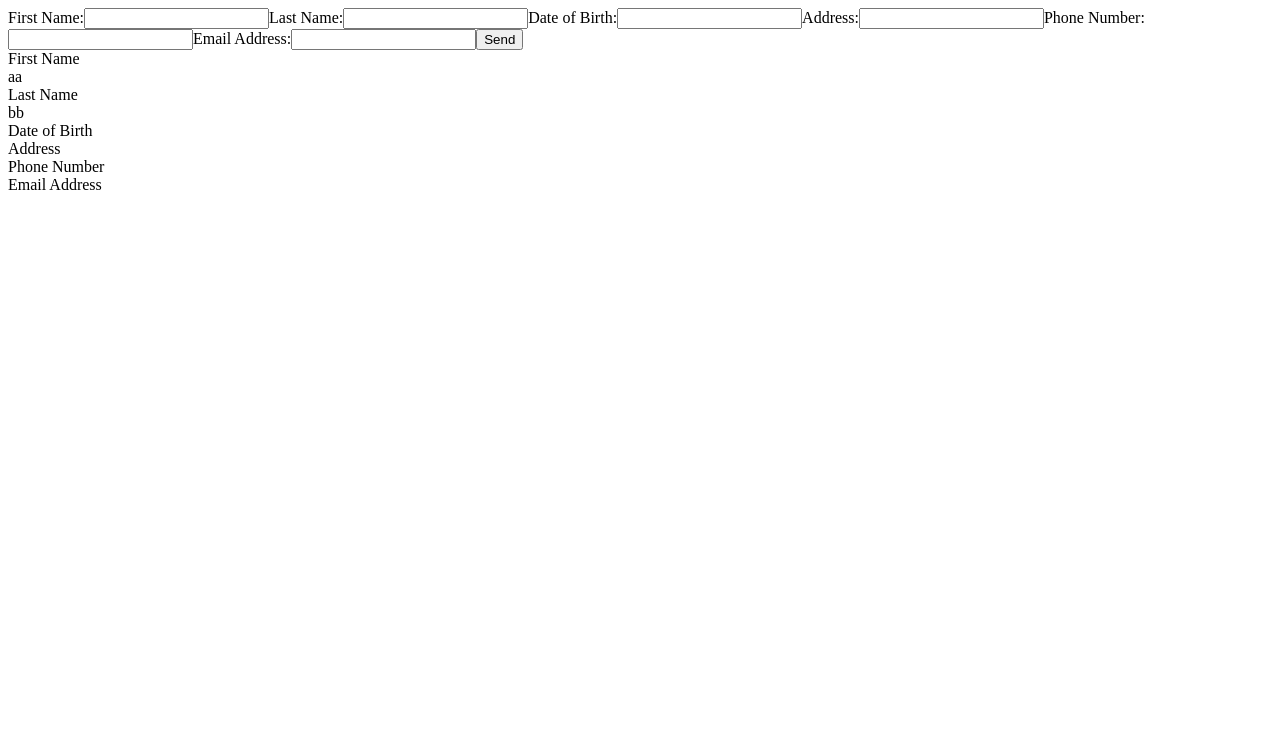
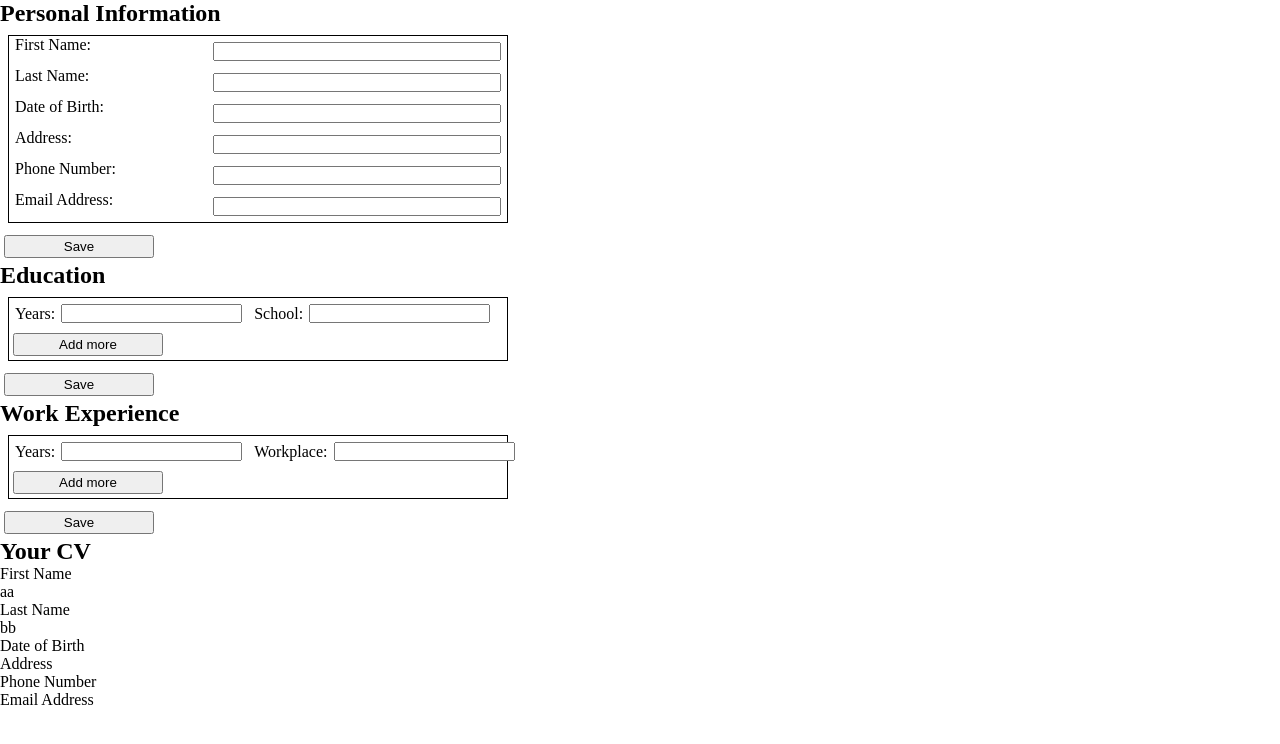
Before and after one commit to Shannqa/cv-app, a React (Vite) app: page / in a window 1280 px wide. Shown: the top 744 px of the page. Built offline with nearby package versions, Linux system fonts and the light colour scheme.

Commit message:
Add education section, a bit of styling to forms and adding more to education and work experience

```diff
--- a/src/components/App.jsx
+++ b/src/components/App.jsx
@@ -1,7 +1,10 @@
 import { useState } from "react";
 import { v4 as uuidv4 } from "uuid";
+import '../styles/App.css'
 import FinishedCV from "./FinishedCV";
 import PersonalInfo from "./PersonalInfo";
+import WorkExperience from "./WorkExperience";
+import Education from "./Education";
 
 function App() {
   const personalSection = [
@@ -37,14 +40,36 @@ function App() {
     }
   ]
 
+  const educationSection = [
+    {
+      id: uuidv4(),
+      labelYears: "Years",
+      valueYears: "",
+      labelSchool: "School",
+      valueSchool: ""
+    }
+  ];
+
+  const experienceSection = [
+    {
+      id: uuidv4(),
+      labelYears: "Years",
+      valueYears: "",
+      labelWork: "Workplace",
+      valueWork: ""
+    }
+  ];
+
   const [personalData, setPersonalData] = useState(personalSection);
+  const [educationData, setEducationData] = useState(educationSection);
+  const [experienceData, setExperienceData] = useState(experienceSection);
+
   const handlePersonalData = (id, e) => {
     setPersonalData(personalData.map(item => {
       if (item.id === id) {
         return {
           ...item,
           value: e.target.value,
-
         };
       } else {
         return item;
@@ -52,9 +77,69 @@ function App() {
     }));
   }
 
+  const handleEducationData = (id, e) => {
+    setEducationData(educationData.map(item => {
+      if (item.id === id) {
+        return {
+          ...item,
+          value: e.target.value,
+        };
+      } else {
+        return item;
+      }
+    }));
+  }
+
+  const handleExperienceData = (id, e) => {
+    setExperienceData(experienceData.map(item => {
+      if (item.id === id) {
+        return {
+          ...item,
+          value: e.target.value,
+        };
+      } else {
+        return item;
+      }
+    }));
+  }
+
+  const handleEducationAdd = (e) => {
+    e.preventDefault();
+    setEducationData(
+      [
+        ...educationData,
+        {
+          id: uuidv4(),
+          labelYears: "Years",
+          valueYears: "",
+          labelSchool: "School",
+          valueSchool: ""
+        }
+      ]
+    )
+  }
+
+  const handleExperienceAdd = (e) => {
+    e.preventDefault();
+    setExperienceData(
+      [
+        ...experienceData,
+        {
+          id: uuidv4(),
+          labelYears: "Years",
+          valueYears: "",
+          labelWork: "Workplace",
+          valueWork: ""
+        }
+      ]
+    )
+  }
+
   return(
     <>
       <PersonalInfo data={personalData} handler={handlePersonalData}/>
+      <Education data={educationData} handler={handleEducationData} handlerAdd={handleEducationAdd}/>
+      <WorkExperience data={experienceData} handler={handleExperienceData} handlerAdd={handleExperienceAdd}/>
       <FinishedCV personal={personalData}/>
     </>
   )
--- /dev/null
+++ b/src/components/Education.jsx
@@ -0,0 +1,30 @@
+import { useState } from "react";
+import Input from "./Input";
+
+function Education( { data, handler, handlerAdd } ) {
+  return (
+    <form id="education-form">
+      <h2>Education</h2>
+      <div className="form">
+        <div className="fields">
+          {data.map(item => (
+            <div key={item.id} className="section">
+            <Input
+              label={item.labelYears}
+              onChange={e => {handler(item.id, e)}}
+            />
+            <Input
+              label={item.labelSchool}
+              onChange={e => {handler(item.id, e)}}
+            />
+          </div>
+        ))}
+        </div>
+        <button onClick={handlerAdd}>Add more</button>
+      </div>
+      <button type="submit">Save</button>
+    </form>
+  )
+}
+
+export default Education
--- a/src/components/FinishedCV.jsx
+++ b/src/components/FinishedCV.jsx
@@ -4,7 +4,7 @@ function FinishedCV( { personal } ) {
   console.log(personal);
   return(
     <>
-
+    <h2>Your CV</h2>
     {personal.map(item => (
       <div key={item.id}>
         <div>{item.label}</div>
--- a/src/components/Input.jsx
+++ b/src/components/Input.jsx
@@ -1,9 +1,10 @@
 function Input( {id, label, type, value, onChange} ) {
 
   return(
-      <label>{label}:
-        <input id={id} type={type} value={value} onChange={onChange}></input>
-      </label>
+    <>
+      <label htmlFor={id}>{label}:</label>
+      <input id={id} type={type} value={value} onChange={onChange}></input>
+    </>
   )
 }
 
--- a/src/components/PersonalInfo.jsx
+++ b/src/components/PersonalInfo.jsx
@@ -3,18 +3,12 @@ import Input from "./Input";
 
 function PersonalInfo( { data, handler } ) {
 
-  function handleSubmit(id, event) {
-    event.preventDefault();
-    const newData = 0;
-
-  }
-
-// function onChange(event) {
-//   setValue(event.target.value);
-// }
-
+  //onSubmit={handleSubmit}
   return (
-    <form onSubmit={handleSubmit}>
+    <form id="personal-form">
+      <h2>Personal Information</h2>
+      <div className="form">
+        <div className="fields">
         {data.map(item => (
           <Input
             key={item.id}
@@ -22,10 +16,11 @@ function PersonalInfo( { data, handler } ) {
             onChange={e => {handler(item.id, e)}}
           />
         ))}
-      <button type="submit">Send</button>
+        </div>
+      </div>
+      <button type="submit">Save</button>
     </form>
   )
-
 }
 
 export default PersonalInfo
--- a/src/components/WorkExperience.jsx
+++ b/src/components/WorkExperience.jsx
@@ -0,0 +1,30 @@
+import { useState } from "react";
+import Input from "./Input";
+
+function WorkExperience( { data, handler, handlerAdd } ) {
+  return (
+    <form id="experience-form">
+      <h2>Work Experience</h2>
+      <div className="form">
+        <div className="fields">
+        {data.map(item => (
+                    <div key={item.id} className="section">
+                    <Input
+                      label={item.labelYears}
+                      onChange={e => {handler(item.id, e)}}
+                    />
+                    <Input
+                      label={item.labelWork}
+                      onChange={e => {handler(item.id, e)}}
+                    />
+                    </div>
+        ))}
+      </div>
+      <button onClick={handlerAdd}>Add more</button>
+      </div>
+      <button type="submit">Save</button>
+    </form>
+  )
+}
+
+export default WorkExperience
--- /dev/null
+++ b/src/styles/App.css
@@ -0,0 +1,35 @@
+* {
+  box-sizing: border-box;
+  margin: 0;
+  padding: 0;
+}
+
+.form {
+  margin: 8px;
+  border: 1px black solid;
+  width: 500px;
+}
+
+#personal-form .fields {
+  display: grid;
+  grid-template-columns: auto 300px;
+}
+
+.fields label {
+  margin-left: 6px;
+}
+
+.fields input {
+  margin: 6px;
+}
+
+form button {
+  width: 150px;
+  margin: 4px;
+  padding: 2px 6px;
+}
+
+.fields .section {
+  display: flex;
+  align-items: center;
+}
```
Lines whose indentation alone changed are shown as unchanged.
